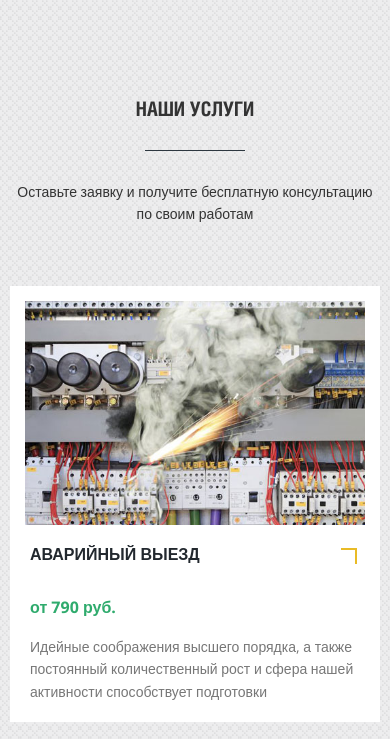
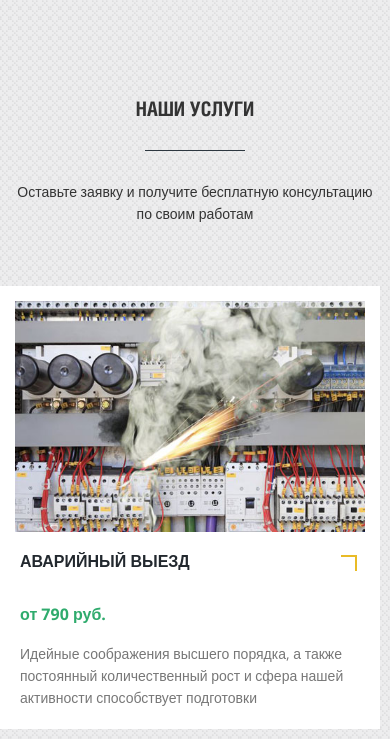
Before and after one commit to smallwisp/diplom_prj, a website built with webpack: page index.html in a window 390 px wide. Shown: the part 553-1292 px from the top of the page. Built offline with nearby package versions, Linux system fonts and the light colour scheme; no server answers; files whose address does not match are found by name.

Commit message:
created slider carousel

```diff
--- a/css/style.css
+++ b/css/style.css
@@ -1233,3 +1233,110 @@ video#video_background {
 	}
 }
 /**** /. services section *****/
+
+.carousel {
+    overflow: hidden;
+    position: relative;
+    /* width: 380px; */
+    /* height: 470px; */
+    /* margin: 0px auto; */
+    user-select: none;
+    touch-action: pan-y;
+}
+
+.services-carousel {
+    /* width: 100vw;*/
+    width: 1180px;
+    height: 440px;
+    display: flex;
+}
+
+
+.slide {
+    /* width: 400px; */
+    height: 440px;
+    flex-shrink: 0;
+    display: flex;
+    align-items: center;
+    justify-content: center;
+}
+
+.slide-wrapper {
+    padding: 0px 10px;
+}
+
+.slide-wrapper:first-child {
+    padding: 0px 10px 0px 0px;
+}
+
+.slide .element {
+    width: 380px;
+    height: 440px;
+    margin-bottom: 0;
+}
+
+/* .slide .element .img-wrapper:before {
+    pointer-events: all;
+} */
+
+.slide .img-wrapper:hover {
+    cursor: pointer;
+}
+
+.slide .title-h5 {
+    overflow: hidden;
+    position: relative;
+    padding-right: 40px;
+    color: #22282e;
+    font-weight: bold;
+    line-height: 1.2;
+    margin-bottom: 10px;
+    height: 40px;
+}
+
+.slide .title-h5:after {
+    content: "";
+    display: block;
+    position: absolute;
+    width: 16px;
+    height: 16px;
+    top: 3px;
+    right: 3px;
+    border-top: 2px solid #e9bb26;
+    border-right: 2px solid #e9bb26;
+    -webkit-transition: all 200ms ease-out;
+    -moz-transition: all 200ms ease-out;
+    -o-transition: all 200ms ease-out;
+    transition: all 200ms ease-out;
+}
+
+.slide .element-price {
+    margin-bottom: 15px;
+    font-weight: bold;
+    color: #2fab6d;
+}
+
+.slide .text {
+    color: #777777;
+    font-size: 14px;
+    height: 66px;
+    overflow: hidden;
+}
+
+.services-arrow {
+    margin-top: 35px;
+    text-align: center;
+}
+
+.next,
+.prev {
+    width: 50px;
+    height: 50px;
+    margin: 0 10px;
+    cursor: pointer;
+}
+
+/* .btn-disabled {
+    opacity: .25;
+    pointer-events: none;
+} */
--- a/index.html
+++ b/index.html
@@ -161,8 +161,9 @@
 
 				<div class="services-elements">
 					<div class="row services-carousel">
-						<div class="col-sm-6 col-md-4">
+						<div class="slide">
                         <!-- <div class="col-sm-6 col-md-4"> -->
+							<div class="slide-wrapper">
                                 <div class="element relative">
                                 <a class="absolute fancyboxModal" href="#application"
                                         data-application="Аварийный выезд"></a>
@@ -178,9 +179,12 @@
                                         </div>
                                     </div>
                                 </div>
+
                             </div>
-						<div class="col-sm-6 col-md-4">
+						</div>
+						<div class="slide">
                         <!-- <div class="col-sm-6 col-md-4"> -->
+							<div class="slide-wrapper">
                                 <div class="element relative">
                                 <a class="absolute fancyboxModal" href="#application"
                                         data-application="Монтаж или замена электропроводки"></a>
@@ -196,9 +200,13 @@
                                         </div>
                                     </div>
                                 </div>
+
                             </div>
-						<div class="col-sm-6 col-md-4">
+						</div>
+						<div class="slide">
                         <!-- <div class="col-sm-6 col-md-4"> -->
+							<div class="slide-wrapper">
+
                                 <div class="element relative">
                                 <a class="absolute fancyboxModal" href="#application"
                                         data-application="Ремонт, замена, перенос розеток"></a>
@@ -215,8 +223,10 @@
                                     </div>
                                 </div>
 							</div>
-						<div class="col-sm-6 col-md-4">
+						</div>
+						<div class="slide">
                         <!-- <div class="col-sm-6 col-md-4"> -->
+							<div class="slide-wrapper">
                                 <div class="element relative">
                                 <a class="absolute fancyboxModal" href="#application"
                                         data-application="Замена электросчетчика"></a>
@@ -232,9 +242,13 @@
                                         </div>
                                     </div>
                                 </div>
+
                             </div>
-						<div class="col-sm-6 col-md-4">
+						</div>
+						<div class="slide">
                         <!-- <div class="col-sm-6 col-md-4"> -->
+							<div class="slide-wrapper">
+
                                 <div class="element relative">
                                 <a class="absolute fancyboxModal" href="#application"
                                         data-application="Установка, замена люстры"></a>
@@ -251,8 +265,11 @@
                                     </div>
                                 </div>
 							</div>
-						<div class="col-sm-6 col-md-4">
+						</div>
+						<div class="slide">
                         <!-- <div class="col-sm-6 col-md-4"> -->
+							<div class="slide-wrapper">
+
                                 <div class="element relative">
                                 <a class="absolute fancyboxModal" href="#application"
                                         data-application="Установка светильников"></a>
@@ -265,6 +282,7 @@
                                         <div class="text">
                                             Идейные соображения высшего порядка, а также постоянный количественный рост и
                                             сфера нашей активности способствует подготовки
+                                        </div>
                                     </div>
                                 </div>
                             </div>
--- a/src/modules/sliderCarousel.js
+++ b/src/modules/sliderCarousel.js
@@ -64,14 +64,12 @@ class SliderCarousel {
                 overflow: hidden !important;
             }
             .slider-carousel__wrap {
-
-
+                width: 1180px;
                 transition: transform 0.5s !important;
                 will-change: transform !important;
             }
             slider-carousel__item {
-                width: 400px !important;
-	            height: 440px !important;
+
                 display: flex !important;
                 flex: 0 0 ${this.options.widthSlide}!important;
                 margin: auto 0 !important;
```
Also changed, not shown: dist/dev-bundle.js, 20 other files. Lines whose indentation alone changed are shown as unchanged.
